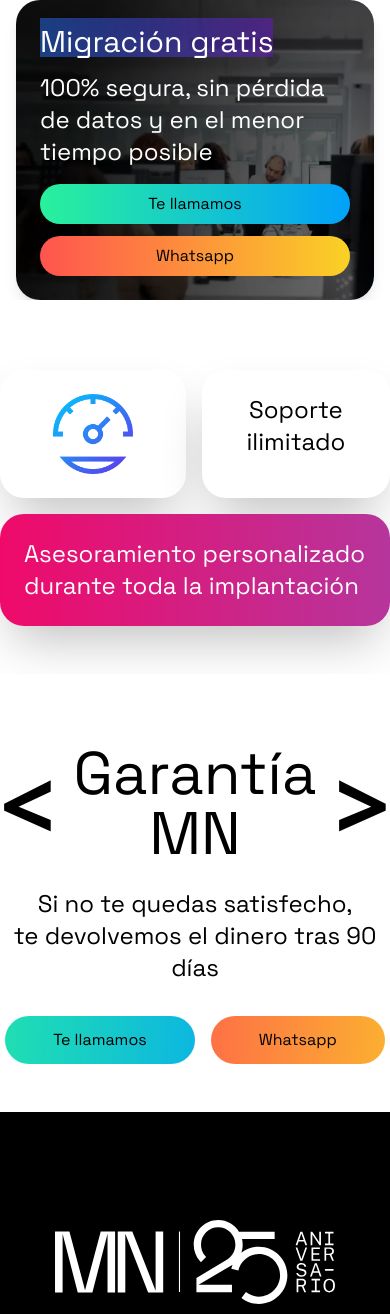
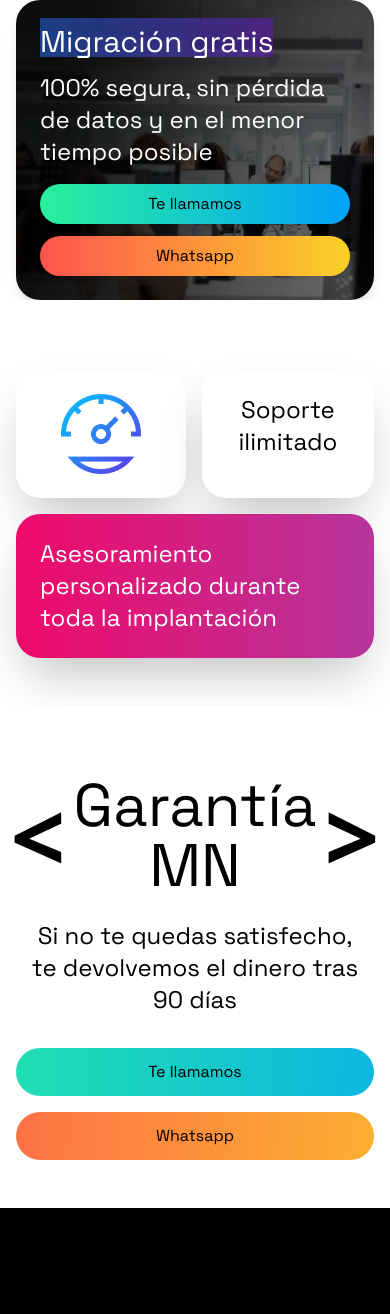
Before and after one commit to V1ch1/Front-MnProgram, a React (Vite) app: page /software-abogados-ads-3 in a window 390 px wide. Shown: the part 1900-3214 px from the top of the page. Built offline with nearby package versions, Linux system fonts and the light colour scheme.

Commit message:
Fix responsive

```diff
--- a/src/components/blockAds/Block3Ads.tsx
+++ b/src/components/blockAds/Block3Ads.tsx
@@ -32,7 +32,7 @@ const Block3Ads: React.FC<Block3AdsProps> = ({
 
   return (
     <div className="w-full overflow-hidden pb-12">
-      <div className="container mx-auto">
+      <div className="container mx-auto px-4">
         <div
           ref={ref}
           className={`flex flex-col md:flex-row gap-4 transition-all duration-500 ${
--- a/src/components/blockAds/Block4Ads.tsx
+++ b/src/components/blockAds/Block4Ads.tsx
@@ -50,7 +50,7 @@ const Block4Ads: React.FC<Block4AdsProps> = ({
 
   return (
     <div className="w-full mb-12">
-      <div className="container mx-auto">
+      <div className="container mx-auto px-4">
         <div
           ref={ref}
           className={`max-w-3xl mx-auto transition-all duration-500 ${
@@ -84,10 +84,10 @@ const Block4Ads: React.FC<Block4AdsProps> = ({
               90 días
             </p>
 
-            <div className="flex gap-4 justify-center">
+            <div className="flex flex-col md:flex-row gap-4 justify-center">
               <button
                 onClick={handleOpenPopup}
-                className="px-12 py-3 rounded-full transition-colors font-space"
+                className="px-12 py-3 rounded-full transition-colors font-space w-full md:w-auto"
                 style={{
                   ...firstButtonStyle,
                   color: firstButtonTextColor,
@@ -100,10 +100,10 @@ const Block4Ads: React.FC<Block4AdsProps> = ({
                 target="_blank"
                 onClick={trackWhatsAppClick}
                 rel="noopener noreferrer"
-                className="flex items-center space-x-2 hover:opacity-90 transition-opacity"
+                className="flex items-center hover:opacity-90 transition-opacity w-full md:w-auto"
               >
                 <button
-                  className="px-12 py-3 rounded-full transition-colors font-space"
+                  className="px-12 py-3 rounded-full transition-colors font-space w-full"
                   style={{
                     ...secondButtonStyle,
                     color: secondButtonTextColor,
--- a/src/components/blockAds/Block4AdsDegrad.tsx
+++ b/src/components/blockAds/Block4AdsDegrad.tsx
@@ -50,7 +50,7 @@ const Block4Ads: React.FC<Block4AdsProps> = ({
 
   return (
     <div className="w-full mb-12">
-      <div className="container mx-auto">
+      <div className="container mx-auto px-4">
         <div
           ref={ref}
           className={`max-w-3xl mx-auto transition-all duration-500 ${
@@ -84,10 +84,10 @@ const Block4Ads: React.FC<Block4AdsProps> = ({
               90 días
             </p>
 
-            <div className="flex gap-4 justify-center">
+            <div className="flex flex-col md:flex-row gap-4 justify-center">
               <button
                 onClick={handleOpenPopup}
-                className="px-12 py-3 rounded-full transition-colors font-space"
+                className="px-12 py-3 rounded-full transition-colors font-space w-full md:w-auto"
                 style={{
                   ...firstButtonStyle,
                   color: firstButtonTextColor,
@@ -100,10 +100,10 @@ const Block4Ads: React.FC<Block4AdsProps> = ({
                 target="_blank"
                 onClick={trackWhatsAppClick}
                 rel="noopener noreferrer"
-                className="flex items-center space-x-2 hover:opacity-90 transition-opacity"
+                className="flex items-center hover:opacity-90 transition-opacity w-full md:w-auto"
               >
                 <button
-                  className="px-12 py-3 rounded-full transition-colors font-space"
+                  className="px-12 py-3 rounded-full transition-colors font-space w-full"
                   style={{
                     ...secondButtonStyle,
                     color: secondButtonTextColor,
```
